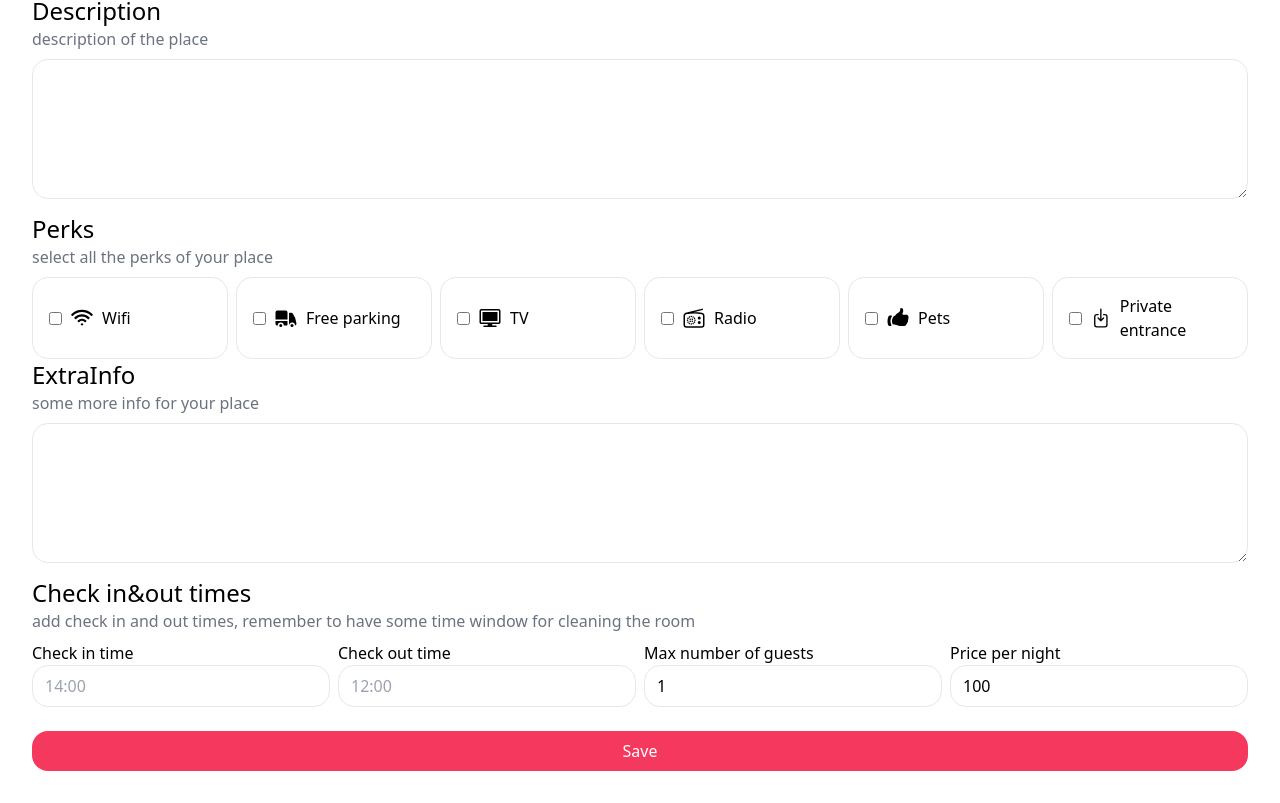
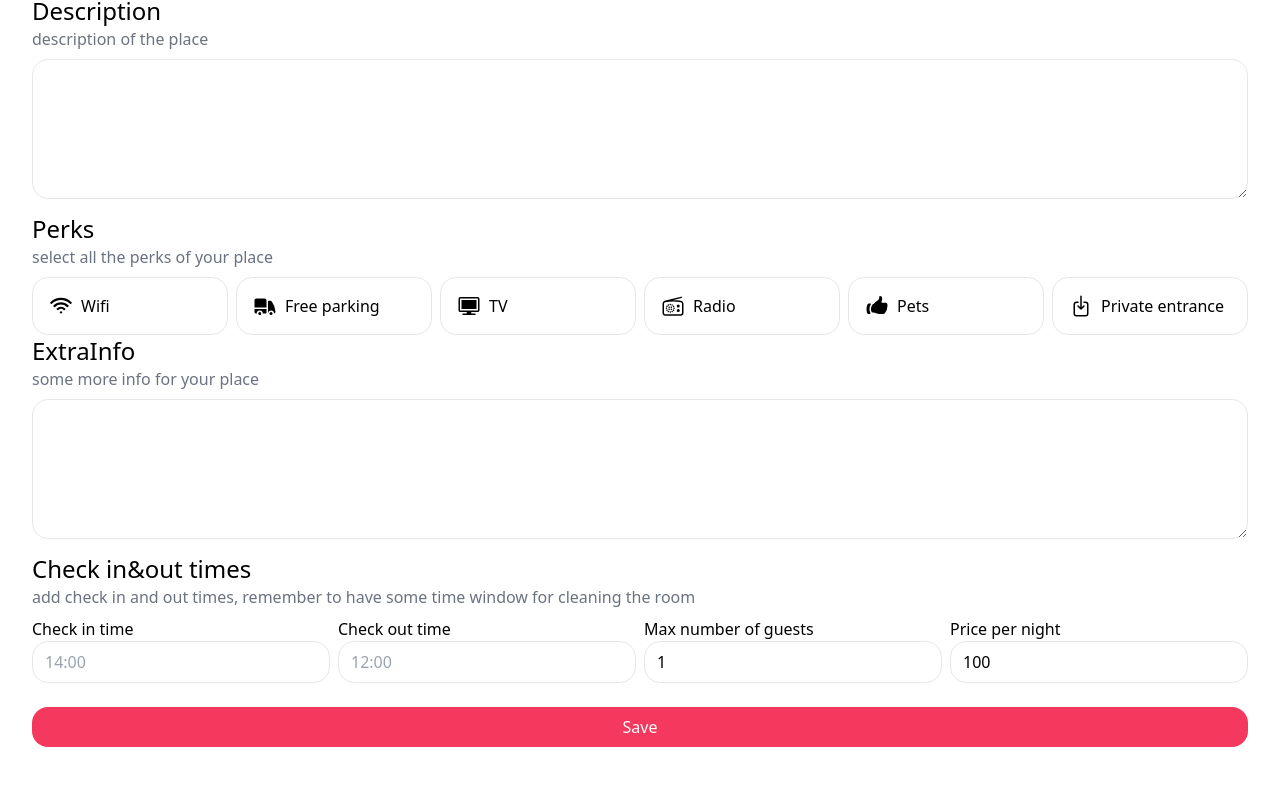
Before and after one commit to tedipatov05/airbnb-project, a React (Vite) app in the folder client/: page /account/places/1 in a window 1280 px wide. Shown: the part 645-1448 px from the top of the page. After the commit the page ends 1424 px from the top, so only its background shows below. Built offline with nearby package versions, Linux system fonts and the light colour scheme; no server answers.

Commit message:
Changed choosing perks for place and added padding for bigger screen

```diff
--- a/client/src/Layout.jsx
+++ b/client/src/Layout.jsx
@@ -3,7 +3,7 @@ import Header from "./Header";
 
 export default function Layout() {
     return (
-        <div className="py-4 px-8 flex flex-col min-h-screen">
+        <div id="main" className="py-4 px-8 flex flex-col min-h-screen">
             <Header />
             <Outlet />
 
--- a/client/src/Perks.jsx
+++ b/client/src/Perks.jsx
@@ -1,11 +1,13 @@
-export default function Perks({selected, onChange}) {
+export default function Perks({ selected, onChange }) {
 
-    function handleCbClick(ev){
-        const {checked, name} = ev.target;
-        if(checked){
+    function handleCbClick(ev) {
+        const { checked, name } = ev.target;
+
+        if (checked) {
+            console.log(name);
             onChange([...selected, name]);
-        } else{
-            onChange([...selected.filter(selectedName => selectedName !== name )]);
+        } else {
+            onChange([...selected.filter(selectedName => selectedName !== name)]);
         }
 
     }
@@ -13,16 +15,22 @@ export default function Perks({selected, onChange}) {
 
     return (
         <>
-            <label className="border p-4 flex rounded-2xl gap-2 items-center pointer cursor-pointer">
-                <input type="checkbox" checked={selected.includes('wifi')}  name="wifi" onChange={handleCbClick}/>
+            <div>
+                <input type="checkbox" value="" checked={selected.includes('wifi')} name="wifi" onChange={handleCbClick} className="hidden peer" id="wifi-option" />
+                <label for="wifi-option" className="border p-4 flex rounded-2xl gap-2 items-center pointer cursor-pointer peer-checked:border-gray-600 hover:text-gray-600">
+
                     <svg xmlns="http://www.w3.org/2000/svg" viewBox="0 0 24 24" fill="currentColor" className="size-6">
                         <path fillRule="evenodd" d="M1.371 8.143c5.858-5.857 15.356-5.857 21.213 0a.75.75 0 0 1 0 1.061l-.53.53a.75.75 0 0 1-1.06 0c-4.98-4.979-13.053-4.979-18.032 0a.75.75 0 0 1-1.06 0l-.53-.53a.75.75 0 0 1 0-1.06Zm3.182 3.182c4.1-4.1 10.749-4.1 14.85 0a.75.75 0 0 1 0 1.061l-.53.53a.75.75 0 0 1-1.062 0 8.25 8.25 0 0 0-11.667 0 .75.75 0 0 1-1.06 0l-.53-.53a.75.75 0 0 1 0-1.06Zm3.204 3.182a6 6 0 0 1 8.486 0 .75.75 0 0 1 0 1.061l-.53.53a.75.75 0 0 1-1.061 0 3.75 3.75 0 0 0-5.304 0 .75.75 0 0 1-1.06 0l-.53-.53a.75.75 0 0 1 0-1.06Zm3.182 3.182a1.5 1.5 0 0 1 2.122 0 .75.75 0 0 1 0 1.061l-.53.53a.75.75 0 0 1-1.061 0l-.53-.53a.75.75 0 0 1 0-1.06Z" clipRule="evenodd" />
                     </svg>
 
                     <span>Wifi</span>
                 </label>
-            <label className="border p-4 flex rounded-2xl gap-2 items-center pointer cursor-pointer">
-                <input type="checkbox" checked={selected.includes('parking')} name="parking" onChange={handleCbClick}/>
+            </div>
+
+            <div>
+                <input type="checkbox" value="" checked={selected.includes('parking')} name="parking" onChange={handleCbClick} className="hidden peer" id="parking-option" />
+                <label for="parking-option" className="border p-4 flex rounded-2xl gap-2 items-center pointer cursor-pointer peer-checked:border-gray-600 hover:text-gray-600">
+
                     <svg xmlns="http://www.w3.org/2000/svg" viewBox="0 0 24 24" fill="currentColor" className="size-6">
                         <path d="M3.375 4.5C2.339 4.5 1.5 5.34 1.5 6.375V13.5h12V6.375c0-1.036-.84-1.875-1.875-1.875h-8.25ZM13.5 15h-12v2.625c0 1.035.84 1.875 1.875 1.875h.375a3 3 0 1 1 6 0h3a.75.75 0 0 0 .75-.75V15Z" />
                         <path d="M8.25 19.5a1.5 1.5 0 1 0-3 0 1.5 1.5 0 0 0 3 0ZM15.75 6.75a.75.75 0 0 0-.75.75v11.25c0 .087.015.17.042.248a3 3 0 0 1 5.958.464c.853-.175 1.522-.935 1.464-1.883a18.659 18.659 0 0 0-3.732-10.104 1.837 1.837 0 0 0-1.47-.725H15.75Z" />
@@ -31,8 +39,13 @@ export default function Perks({selected, onChange}) {
 
                     <span>Free parking</span>
                 </label >
-            <label className="border p-4 flex rounded-2xl gap-2 items-center pointer cursor-pointer">
-                <input type="checkbox" checked={selected.includes('tv')} name="tv" onChange={handleCbClick}/>
+            </div>
+
+
+            <div>
+                <input type="checkbox" checked={selected.includes('tv')} name="tv" onChange={handleCbClick} className="hidden peer" id="tv-option" />
+
+                <label for="tv-option" className="border p-4 flex rounded-2xl gap-2 items-center pointer cursor-pointer peer-checked:border-gray-600 hover:text-gray-600">
                     <svg xmlns="http://www.w3.org/2000/svg" viewBox="0 0 24 24" fill="currentColor" className="size-6">
                         <path d="M19.5 6h-15v9h15V6Z" />
                         <path fillRule="evenodd" d="M3.375 3C2.339 3 1.5 3.84 1.5 4.875v11.25C1.5 17.16 2.34 18 3.375 18H9.75v1.5H6A.75.75 0 0 0 6 21h12a.75.75 0 0 0 0-1.5h-3.75V18h6.375c1.035 0 1.875-.84 1.875-1.875V4.875C22.5 3.839 21.66 3 20.625 3H3.375Zm0 13.5h17.25a.375.375 0 0 0 .375-.375V4.875a.375.375 0 0 0-.375-.375H3.375A.375.375 0 0 0 3 4.875v11.25c0 .207.168.375.375.375Z" clipRule="evenodd" />
@@ -40,23 +53,34 @@ export default function Perks({selected, onChange}) {
 
                     <span>TV</span>
                 </label>
-            <label className="border p-4 flex rounded-2xl gap-2 items-center pointer cursor-pointer">
-                <input type="checkbox" checked={selected.includes('radio')} name="radio" onChange={handleCbClick}/>
+            </div>
+
+            <div>
+                <input type="checkbox" checked={selected.includes('radio')} name="radio" onChange={handleCbClick} className="hidden peer" id="radio-option" />
+                <label for="radio-option" className="border p-4 flex rounded-2xl gap-2 items-center pointer cursor-pointer peer-checked:border-gray-600 hover:text-gray-600">
+
                     <svg xmlns="http://www.w3.org/2000/svg" fill="none" viewBox="0 0 24 24" strokeWidth={1.5} stroke="currentColor" className="size-6">
                         <path strokeLinecap="round" strokeLinejoin="round" d="m3.75 7.5 16.5-4.125M12 6.75c-2.708 0-5.363.224-7.948.655C2.999 7.58 2.25 8.507 2.25 9.574v9.176A2.25 2.25 0 0 0 4.5 21h15a2.25 2.25 0 0 0 2.25-2.25V9.574c0-1.067-.75-1.994-1.802-2.169A48.329 48.329 0 0 0 12 6.75Zm-1.683 6.443-.005.005-.006-.005.006-.005.005.005Zm-.005 2.127-.005-.006.005-.005.005.005-.005.005Zm-2.116-.006-.005.006-.006-.006.005-.005.006.005Zm-.005-2.116-.006-.005.006-.005.005.005-.005.005ZM9.255 10.5v.008h-.008V10.5h.008Zm3.249 1.88-.007.004-.003-.007.006-.003.004.006Zm-1.38 5.126-.003-.006.006-.004.004.007-.006.003Zm.007-6.501-.003.006-.007-.003.004-.007.006.004Zm1.37 5.129-.007-.004.004-.006.006.003-.004.007Zm.504-1.877h-.008v-.007h.008v.007ZM9.255 18v.008h-.008V18h.008Zm-3.246-1.87-.007.004L6 16.127l.006-.003.004.006Zm1.366-5.119-.004-.006.006-.004.004.007-.006.003ZM7.38 17.5l-.003.006-.007-.003.004-.007.006.004Zm-1.376-5.116L6 12.38l.003-.007.007.004-.004.007Zm-.5 1.873h-.008v-.007h.008v.007ZM17.25 12.75a.75.75 0 1 1 0-1.5.75.75 0 0 1 0 1.5Zm0 4.5a.75.75 0 1 1 0-1.5.75.75 0 0 1 0 1.5Z" />
                     </svg>
                     <span>Radio</span>
 
                 </label>
-            <label className="border p-4 flex rounded-2xl gap-2 items-center pointer cursor-pointer">
-                <input type="checkbox" checked={selected.includes('pets')} name="pets" onChange={handleCbClick}/>
+            </div>
+
+            <div>
+                <input type="checkbox" checked={selected.includes('pets')} name="pets" onChange={handleCbClick} className="hidden peer" id="pets-option" />
+
+                <label for="pets-option" className="border p-4 flex rounded-2xl gap-2 items-center pointer cursor-pointer">
                     <svg xmlns="http://www.w3.org/2000/svg" viewBox="0 0 24 24" fill="currentColor" className="size-6">
                         <path d="M7.493 18.5c-.425 0-.82-.236-.975-.632A7.48 7.48 0 0 1 6 15.125c0-1.75.599-3.358 1.602-4.634.151-.192.373-.309.6-.397.473-.183.89-.514 1.212-.924a9.042 9.042 0 0 1 2.861-2.4c.723-.384 1.35-.956 1.653-1.715a4.498 4.498 0 0 0 .322-1.672V2.75A.75.75 0 0 1 15 2a2.25 2.25 0 0 1 2.25 2.25c0 1.152-.26 2.243-.723 3.218-.266.558.107 1.282.725 1.282h3.126c1.026 0 1.945.694 2.054 1.715.045.422.068.85.068 1.285a11.95 11.95 0 0 1-2.649 7.521c-.388.482-.987.729-1.605.729H14.23c-.483 0-.964-.078-1.423-.23l-3.114-1.04a4.501 4.501 0 0 0-1.423-.23h-.777ZM2.331 10.727a11.969 11.969 0 0 0-.831 4.398 12 12 0 0 0 .52 3.507C2.28 19.482 3.105 20 3.994 20H4.9c.445 0 .72-.498.523-.898a8.963 8.963 0 0 1-.924-3.977c0-1.708.476-3.305 1.302-4.666.245-.403-.028-.959-.5-.959H4.25c-.832 0-1.612.453-1.918 1.227Z" />
                     </svg>
                     <span>Pets</span>
                 </label>
-            <label className="border p-4 flex rounded-2xl gap-2 items-center pointer cursor-pointer">
-                <input type="checkbox" checked={selected.includes('private entrance')} name="private entrance" onChange={handleCbClick}/>
+            </div>
+
+            <div>
+                <input type="checkbox" checked={selected.includes('private entrance')} name="private entrance" onChange={handleCbClick} className="hidden peer" id="private-option" />
+                <label for="private-option" className="border p-4 flex rounded-2xl gap-2 items-center pointer cursor-pointer peer-checked:border-gray-600 hover:text-gray-600">
                     <svg xmlns="http://www.w3.org/2000/svg" fill="none" viewBox="0 0 24 24" strokeWidth={1.5} stroke="currentColor" className="size-6">
                         <path strokeLinecap="round" strokeLinejoin="round" d="M9 8.25H7.5a2.25 2.25 0 0 0-2.25 2.25v9a2.25 2.25 0 0 0 2.25 2.25h9a2.25 2.25 0 0 0 2.25-2.25v-9a2.25 2.25 0 0 0-2.25-2.25H15M9 12l3 3m0 0 3-3m-3 3V2.25" />
                     </svg>
@@ -64,6 +88,8 @@ export default function Perks({selected, onChange}) {
                     <span>Private entrance</span>
                 </label>
 
+            </div>
+
 
         </>
 
--- a/client/src/pages/PlacePage.jsx
+++ b/client/src/pages/PlacePage.jsx
@@ -4,6 +4,7 @@ import { useState, useEffect } from "react";
 import BookingWidget from "../BookingWidget";
 import PlaceGallery from "../PlaceGallery";
 import AddressLink from "../AddressLink";
+import '../styles/placeStyle.css';
 
 export default function PlacePage() {
 
@@ -26,7 +27,7 @@ export default function PlacePage() {
 
 
     return (
-        <div className="mt-4 bg-gray-100 -mx-8 px-8 pt-8">
+        <div className="mt-4 bg-gray-100 -mx-8 px-8 pt-8 rounded-2xl">
             <h1 className="text-3xl">{place.title}</h1>
             <AddressLink>{place.address}</AddressLink>
             <PlaceGallery place={place} />
--- /dev/null
+++ b/client/src/styles/placeStyle.css
@@ -0,0 +1,7 @@
+@media (min-width: 1444px) {
+    #main{
+        padding-left: 18rem;
+        padding-right: 18rem;
+    }
+
+}
```
Lines whose indentation alone changed are shown as unchanged.
